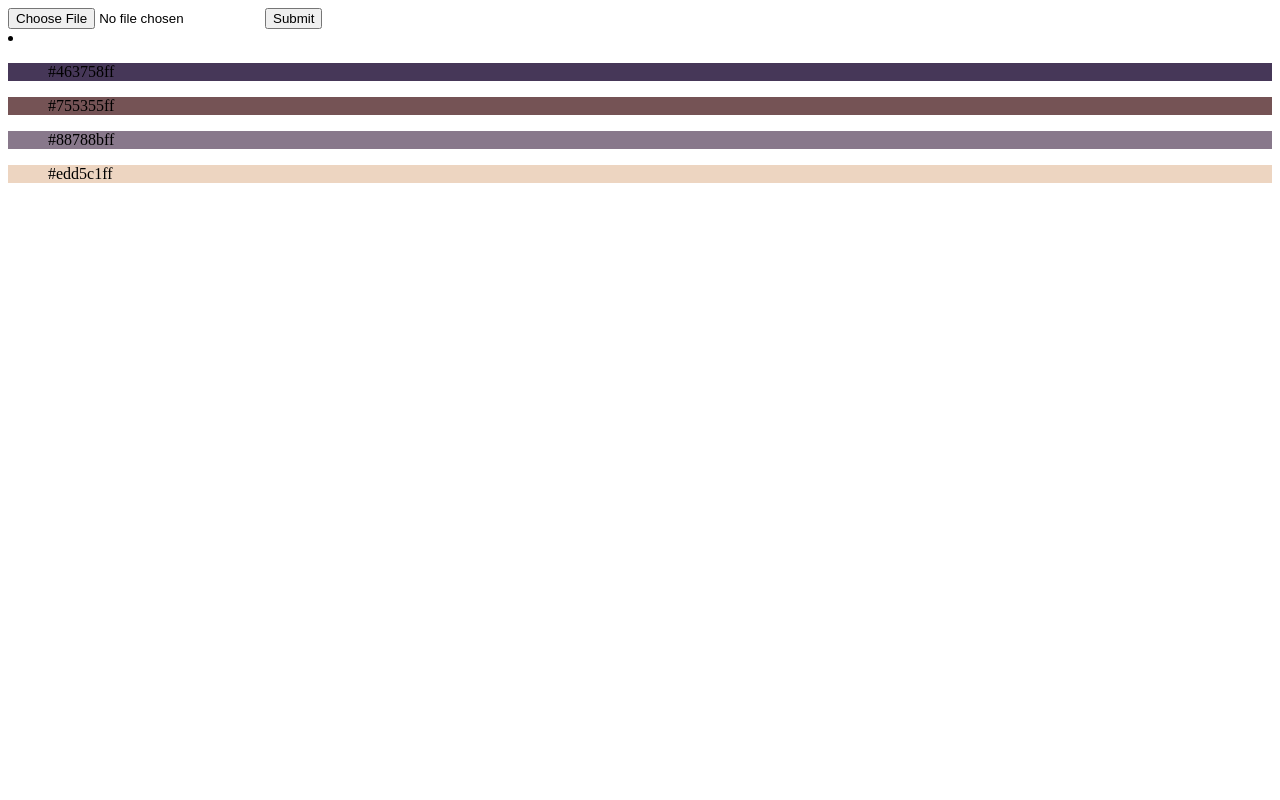
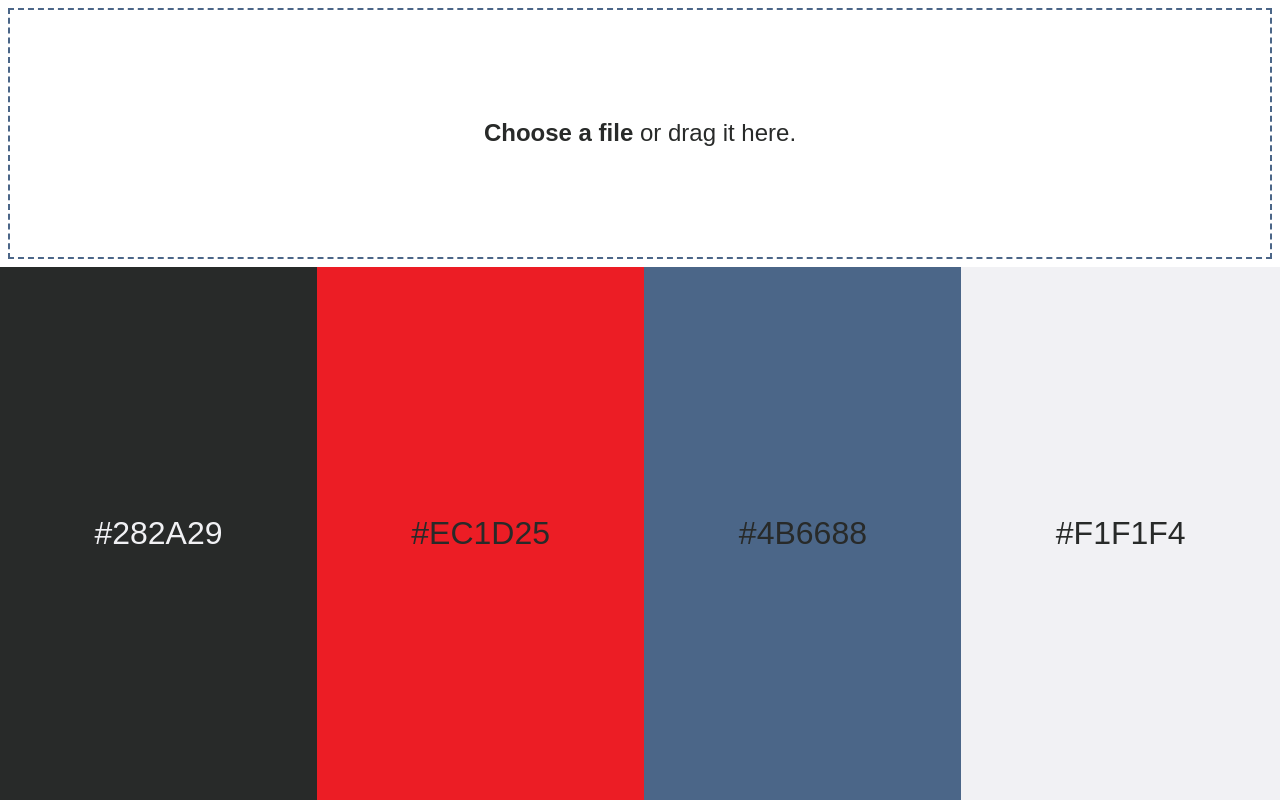
Before and after one commit to bentinata/go-palette, a plain HTML site: page index.html in a window 1280 px wide. Drawn offline with nearby package versions, Linux system fonts and the light colour scheme.

Commit message:
Vue dynamic colors.

```diff
--- /dev/null
+++ b/index.css
@@ -0,0 +1,69 @@
+html, body, main {
+  margin: 0;
+  height: 100%;
+
+  font-family: sans-serif;
+}
+
+main {
+  display: grid;
+  grid: 1fr 2fr / auto-flow;
+}
+
+li {
+  display: flex;
+  height: 100%;
+  flex-direction: column;
+}
+
+ul {
+  display: flex;
+  justify-content: center;
+  align-items: center;
+  margin: 0;
+  flex-grow: 1;
+
+  list-style: none;
+  padding: 0;
+
+  color: var(--color0);
+  font-size: 1em;
+  text-transform: uppercase;
+}
+
+ul:first-child {
+  color: var(--color3);
+}
+
+form {
+  background: white;
+  outline: 2px dashed var(--color2);
+  outline-offset: -10px;
+
+  display: flex;
+  justify-content: center;
+  align-items: center;
+}
+
+label {
+  color: var(--color0);
+  font-size: 1.5em;
+}
+
+label:hover {
+  color: var(--color1);
+}
+
+input {
+  display: none;
+}
+
+@media screen and (min-width: 768px) {
+  li {
+    flex-direction: row;
+  }
+
+  ul {
+    font-size: 2em;
+  }
+}
--- a/index.html
+++ b/index.html
@@ -1,15 +1,17 @@
 <!DOCTYPE html>
 <html lang="en">
   <head>
-    <meta charset="UTF-8" />
+    <meta charset="UTF-8">
+    <meta name="viewport" content="width=device-width, initial-scale=1.0">
+    <meta http-equiv="X-UA-Compatible" content="ie=edge">
     <title>Document</title>
-    <link rel="stylesheet" href="portfolio.css">
+  <link rel="stylesheet" href="index.css">
   </head>
   <body>
     <main>
-      <form method="POST" action="image" enctype="multipart/form-data">
-        <input name="file" type="file" accept="image/*" @change="upload">
-        <input type="submit">
+      <form>
+        <input id="file" name="file" type="file" accept="image/*" @change="upload">
+        <label for="file"><strong>Choose a file</strong><span class="dragndrop"> or drag it here</span>.</label>
       </form>
       <li>
         <ul
--- a/index.js
+++ b/index.js
@@ -1,8 +1,7 @@
 const vue = new Vue({
   el: 'main',
   data: {
-    file: null,
-    colors: ['#463758ff', '#755355ff', '#88788bff', '#edd5c1ff'],
+    colors: ['#282a29', '#ec1d25', '#4b6688', '#f1f1f4'],
   },
   methods: {
     async upload(event) {
@@ -14,8 +13,16 @@ const vue = new Vue({
       });
 
       this.colors = response.data.data;
+
+      this.recolor();
+    },
+    recolor() {
+      for (let i = 0, l = this.colors.length; i < l; i++) {
+        document.documentElement.style.setProperty(`--color${i}`, this.colors[i]);
+      }
     },
   },
-  async mounted() {
+  mounted() {
+    this.recolor();
   },
 });
```
